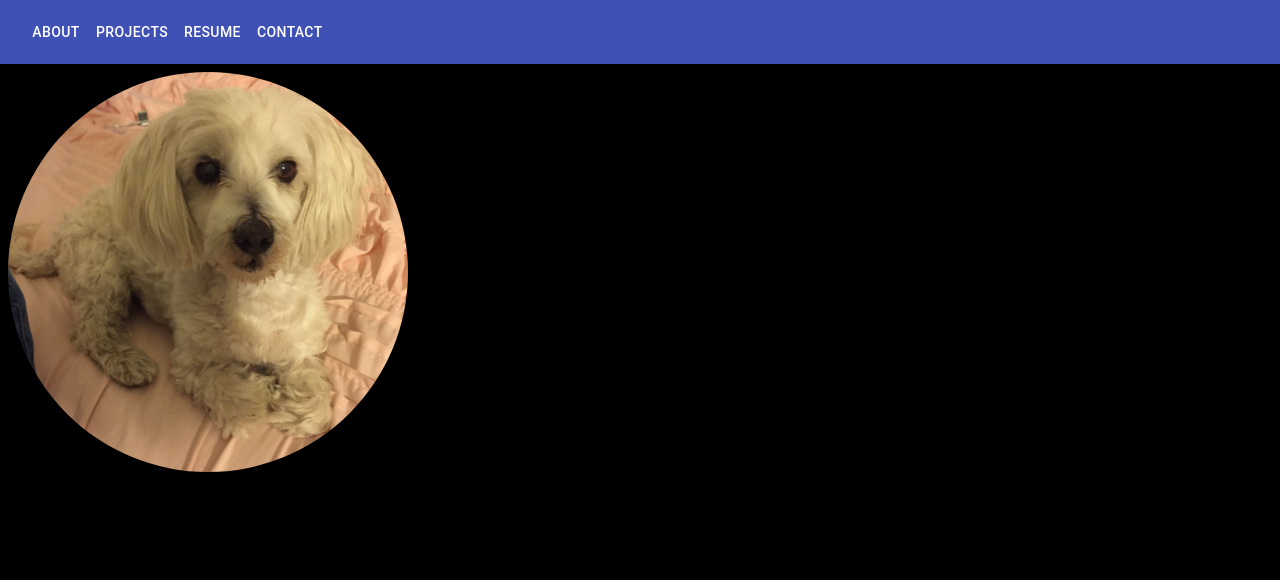
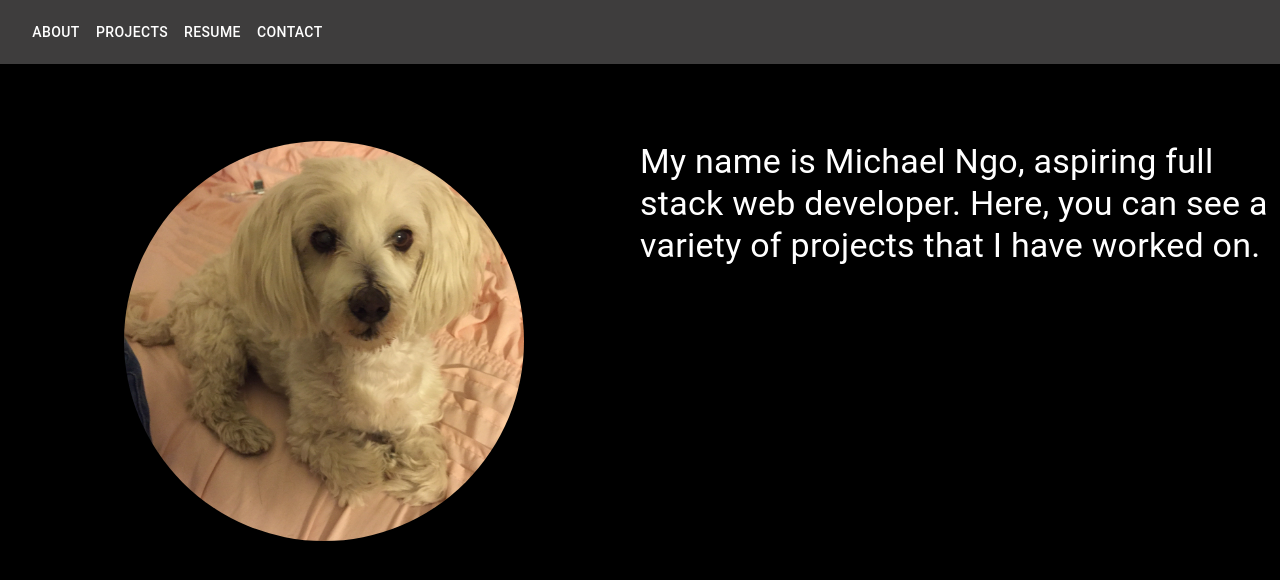
Before and after one commit to DeviantSchemist/react-portfolio2, a React (Create React App) app: page / in a window 1280 px wide. Shown: the top 580 px of the page. Built offline with nearby package versions, Linux system fonts and the light colour scheme.

Commit message:
changed navbar color and made avatar lower

```diff
--- a/src/About.js
+++ b/src/About.js
@@ -2,6 +2,7 @@ import React from 'react';
 import { makeStyles } from '@material-ui/core/styles';
 import Avatar from '@material-ui/core/Avatar';
 import Grid from '@material-ui/core/Grid';
+import Typography from '@material-ui/core/Typography';
 import Poodle from './Poodle.jpg'
 
 const useStyles = makeStyles((theme) => ({
@@ -10,11 +11,16 @@ const useStyles = makeStyles((theme) => ({
     '& > *': {
       margin: theme.spacing(1),
     },
+    color: 'white'
   },
   large: {
     width: theme.spacing(50),
     height: theme.spacing(50),
+    margin: 'auto'
   },
+  gridMargin: {
+    marginTop: '6%'
+  }
 }));
 
 const About = () => {
@@ -22,7 +28,17 @@ const About = () => {
 
   return (
     <div className={classes.root}>
-      <Avatar alt="Poodle" src={Poodle} className={classes.large} />
+      <Grid container spacing={0} className={classes.gridMargin}>
+        <Grid item xs={6}>
+          <Avatar alt="Poodle" src={Poodle} className={classes.large} />
+        </Grid>
+        <Grid item xs={6}>
+          <Typography variant="h4" gutterBottom>
+            My name is Michael Ngo, aspiring full stack web developer. Here, you can see a variety of projects
+            that I have worked on.
+          </Typography>
+        </Grid>
+      </Grid>
     </div>
   )
 }
--- a/src/NavBar.js
+++ b/src/NavBar.js
@@ -14,6 +14,9 @@ const useStyles = makeStyles((theme) => ({
   title: {
     flexGrow: 1,
   },
+  appbarColor: {
+    backgroundColor: '#3E3D3D'
+  }
 }))
 
 const NavBar = () => {
@@ -21,7 +24,7 @@ const NavBar = () => {
 
   return (
     <div className={classes.root}>
-      <AppBar position="static">
+      <AppBar position="static" className={classes.appbarColor}>
         <Toolbar>
           <Button color="inherit">About</Button>
           <Button color="inherit">Projects</Button>
```
